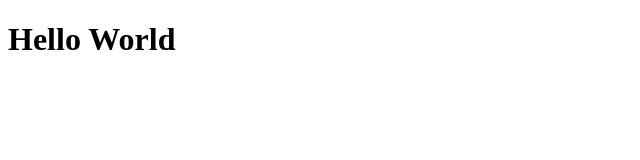
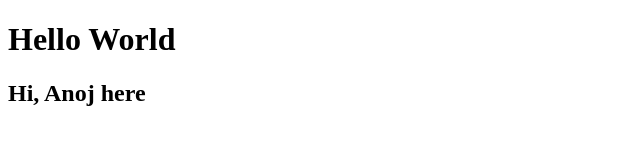
Before and after one commit to Tarakan-Begemot/alex_afanasjev, a plain HTML site: page index.html in a window 1280 px wide. Shown: the whole page, without its empty margins (0-640 px from the left). Drawn offline with Linux system fonts and the light colour scheme.

Commit message:
anoj-commit

```diff
--- a/index.html
+++ b/index.html
@@ -8,5 +8,6 @@
 </head>
 <body>
     <h1>Hello World</h1>
+    <h2>Hi, Anoj here</h2>
 </body>
 </html>
```
